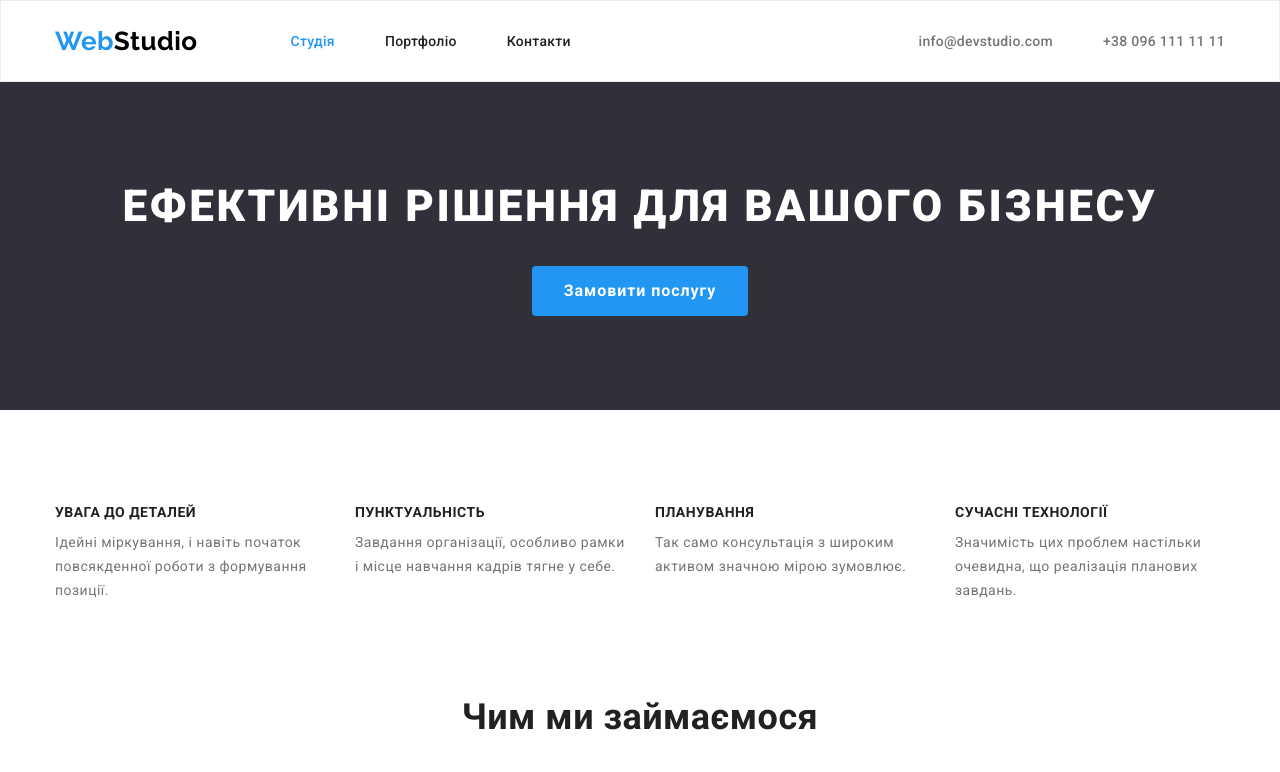
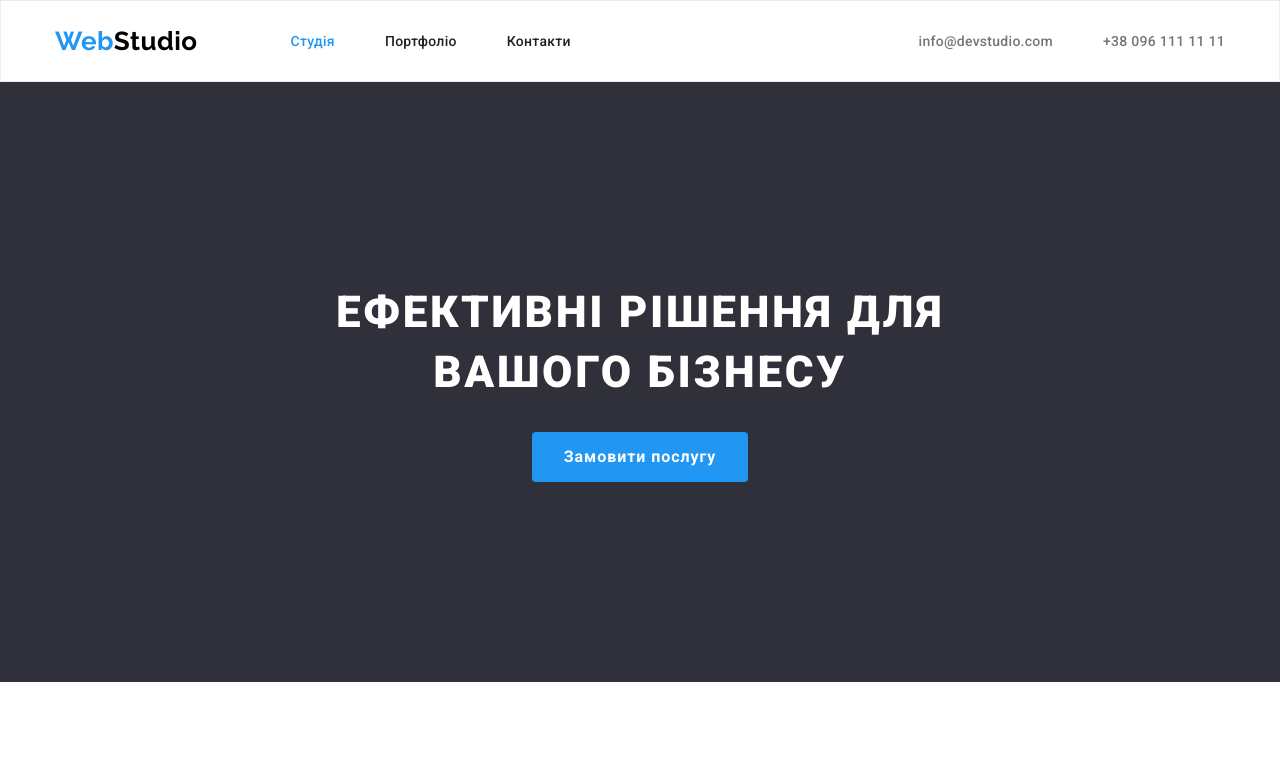
Before and after one commit to torn80beta/goit-markup-hw-03, a plain HTML site: page index.html in a window 1280 px wide. Shown: the top 772 px of the page. Drawn offline with nearby package versions, Linux system fonts and the light colour scheme.

Commit message:
Hero section refactoring

```diff
--- a/css/styles.css
+++ b/css/styles.css
@@ -74,7 +74,7 @@ img {
     padding-bottom: var(--main-elements-gap);
 }
 
-/* Лого */
+/* LOGO */
 
 .logo {
     display: block;
@@ -159,7 +159,21 @@ img {
     background-color: var(--background-dark-color);
 }
 
+/* TMP */
+.section.hero {
+    padding-top: 200px;
+    padding-bottom: 200px;
+}
+/* TMP */
+
+
 .hero-text {
+    /* TMP */
+    display: block;
+    max-width: 696px;
+    margin: 0 auto;
+    /* TMP */
+
     margin-bottom: 30px;
     font-weight: 900;
     font-size: 44px;
```
